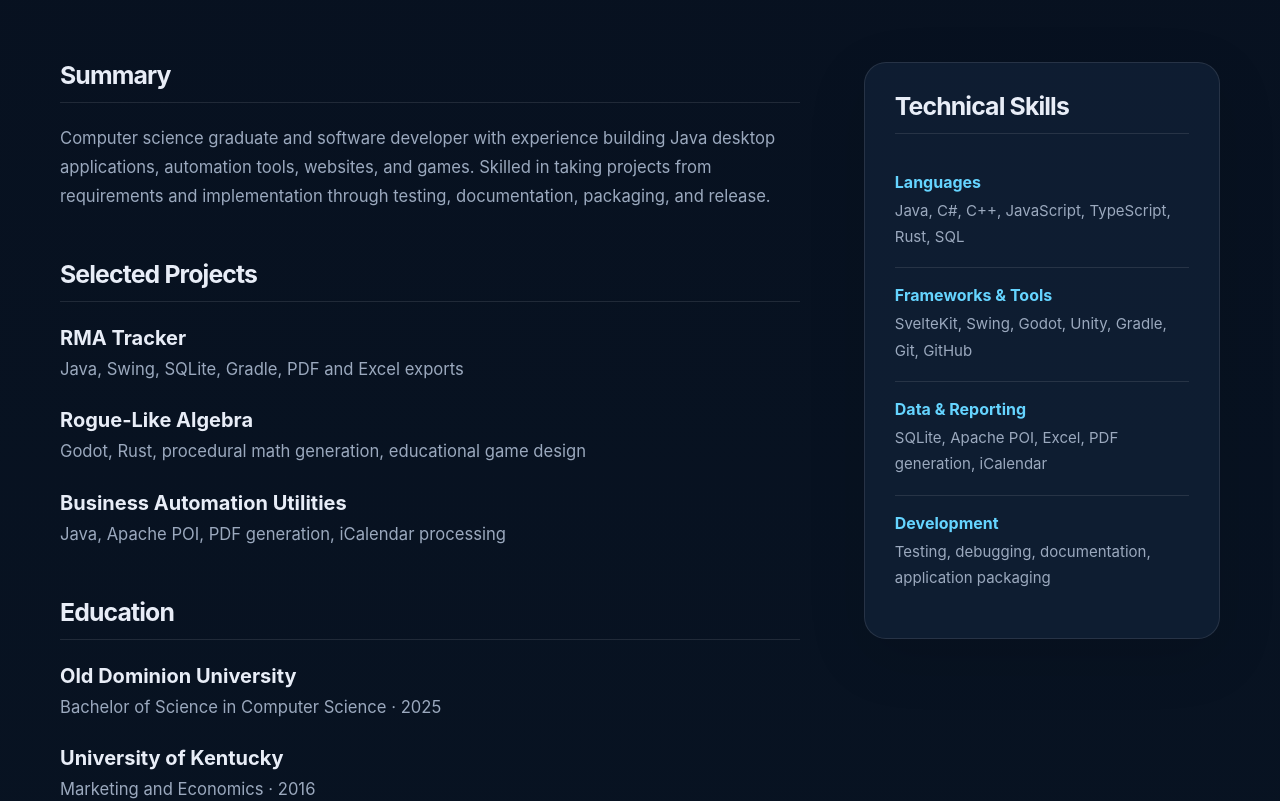
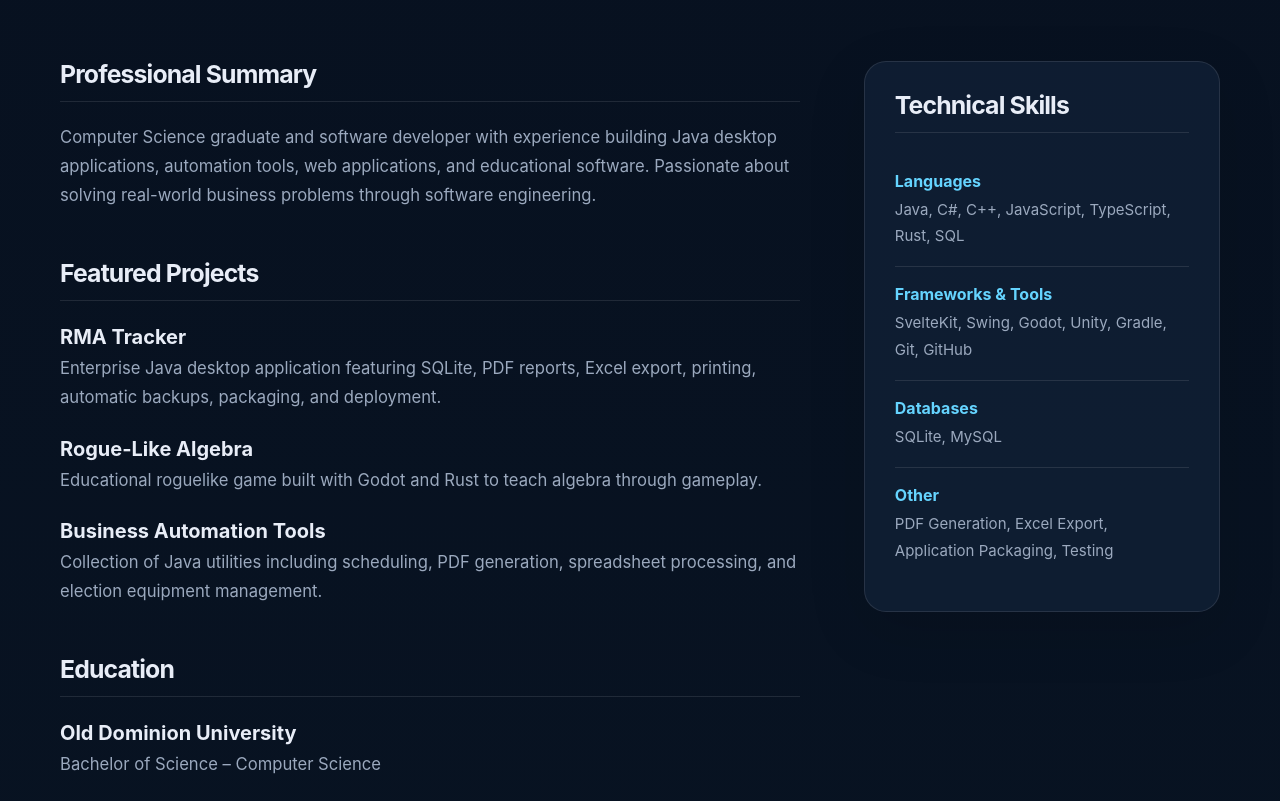
Before and after one commit to bgabr001/bgabr001-BrennenGabriel.github.io, a SvelteKit app: page /resume in a window 1280 px wide. Shown: the part 660-1461 px from the top of the page. Built offline with nearby package versions, Linux system fonts and the light colour scheme.

Commit message:
fixed me resume?

```diff
--- a/src/routes/about/+page.svelte
+++ b/src/routes/about/+page.svelte
@@ -1,5 +1,5 @@
 <script lang="ts">
-	import { base } from '$app/paths';
+	import { resolve } from '$app/paths';;
 </script>
 
 <svelte:head>
@@ -33,8 +33,8 @@
 			</p>
 
 			<div class="button-row">
-				<a class="button primary" href={`${base}/projects`}>See My Work</a>
-				<a class="button secondary" href={`${base}/resume`}>View Resume</a>
+				<a class="button primary" href={resolve('/projects')}>See My Work</a>
+				<a class="button secondary" href={resolve('/resume')}>View Resume</a>
 			</div>
 		</div>
 
--- a/src/routes/resume/+page.svelte
+++ b/src/routes/resume/+page.svelte
@@ -1,85 +1,125 @@
 <script lang="ts">
-	import { base } from '$app/paths';
+	import {base} from '$app/paths';
 </script>
 
 <svelte:head>
 	<title>Resume | Brennen Gabriel</title>
+	<meta
+		name="description"
+		content="Resume of Brennen Gabriel, Software Developer."
+	/>
 </svelte:head>
 
 <section class="page-hero compact">
 	<div class="page-shell">
 		<p class="eyebrow">Resume</p>
+
 		<h1>Software development, business experience, and practical projects.</h1>
+
 		<div class="button-row">
-			<a class="button primary" href={`${base}/resume/Brennen-Gabriel-Resume.pdf`} target="_blank">
+			<a
+				class="button primary"
+				href={`${base}/resume/Brennen-Gabriel-Resume.pdf`}
+				target="_blank"
+				rel="noopener noreferrer"
+			>
 				Download Resume PDF
 			</a>
 		</div>
+
 		<p class="small-note">
-			Place your PDF at <code>static/resume/Brennen-Gabriel-Resume.pdf</code>.
+			Download the latest version of my professional resume.
 		</p>
 	</div>
 </section>
 
 <section class="section">
 	<div class="page-shell resume-layout">
+
 		<div class="resume-main">
+
 			<section class="resume-section">
-				<h2>Summary</h2>
+				<h2>Professional Summary</h2>
+
 				<p>
-					Computer science graduate and software developer with experience building Java desktop
-					applications, automation tools, websites, and games. Skilled in taking projects from
-					requirements and implementation through testing, documentation, packaging, and release.
+					Computer Science graduate and software developer with experience
+					building Java desktop applications, automation tools, web
+					applications, and educational software. Passionate about solving
+					real-world business problems through software engineering.
 				</p>
 			</section>
 
 			<section class="resume-section">
-				<h2>Selected Projects</h2>
+				<h2>Featured Projects</h2>
+
 				<div class="resume-entry">
 					<h3>RMA Tracker</h3>
-					<p>Java, Swing, SQLite, Gradle, PDF and Excel exports</p>
+					<p>
+						Enterprise Java desktop application featuring SQLite, PDF
+						reports, Excel export, printing, automatic backups, packaging,
+						and deployment.
+					</p>
 				</div>
+
 				<div class="resume-entry">
 					<h3>Rogue-Like Algebra</h3>
-					<p>Godot, Rust, procedural math generation, educational game design</p>
+					<p>
+						Educational roguelike game built with Godot and Rust to teach
+						algebra through gameplay.
+					</p>
 				</div>
+
 				<div class="resume-entry">
-					<h3>Business Automation Utilities</h3>
-					<p>Java, Apache POI, PDF generation, iCalendar processing</p>
+					<h3>Business Automation Tools</h3>
+					<p>
+						Collection of Java utilities including scheduling,
+						PDF generation, spreadsheet processing,
+						and election equipment management.
+					</p>
 				</div>
 			</section>
 
 			<section class="resume-section">
 				<h2>Education</h2>
+
 				<div class="resume-entry">
 					<h3>Old Dominion University</h3>
-					<p>Bachelor of Science in Computer Science · 2025</p>
+					<p>Bachelor of Science – Computer Science</p>
 				</div>
+
 				<div class="resume-entry">
 					<h3>University of Kentucky</h3>
-					<p>Marketing and Economics · 2016</p>
+					<p>Marketing & Economics</p>
 				</div>
 			</section>
+
 		</div>
 
 		<aside class="skills-panel">
+
 			<h2>Technical Skills</h2>
+
 			<div class="skill-group">
 				<h3>Languages</h3>
 				<p>Java, C#, C++, JavaScript, TypeScript, Rust, SQL</p>
 			</div>
+
 			<div class="skill-group">
 				<h3>Frameworks & Tools</h3>
 				<p>SvelteKit, Swing, Godot, Unity, Gradle, Git, GitHub</p>
 			</div>
+
 			<div class="skill-group">
-				<h3>Data & Reporting</h3>
-				<p>SQLite, Apache POI, Excel, PDF generation, iCalendar</p>
+				<h3>Databases</h3>
+				<p>SQLite, MySQL</p>
 			</div>
+
 			<div class="skill-group">
-				<h3>Development</h3>
-				<p>Testing, debugging, documentation, application packaging</p>
+				<h3>Other</h3>
+				<p>PDF Generation, Excel Export, Application Packaging, Testing</p>
 			</div>
+
 		</aside>
+
 	</div>
 </section>
```
Also changed, not shown: 1 other file (tests, documents, lock files or other folders).
